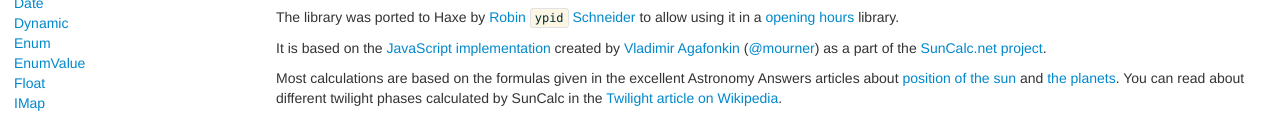
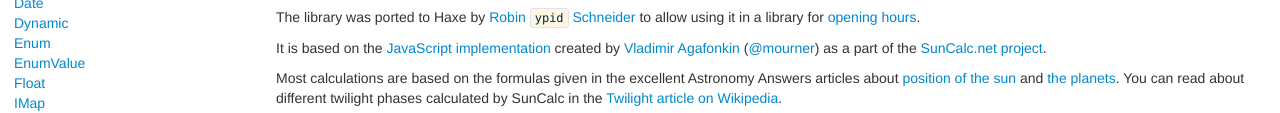
Before and after one commit to ypid/suncalc, a plain HTML site: page suncalc/SunCalc.html in a window 1280 px wide. Shown: the part 188-301 px from the top of the page. Drawn offline with Linux system fonts and the light colour scheme.

Commit message:
Auto commit without commit message.

```diff
--- a/suncalc/SunCalc.html
+++ b/suncalc/SunCalc.html
@@ -2,7 +2,7 @@
 <html lang="en"><head><meta charset="utf-8"/><link href="../bootstrap-combined.min.css" rel="stylesheet" /><script type="text/javascript" src="../jquery-1.9.1.min.js"></script><script type="text/javascript" src="../bootstrap.min.js"></script><link href="../styles.css" rel="stylesheet" /><link rel="icon" href="../favicon.ico" type="image/x-icon"></link><script type="text/javascript" src="../nav.js"></script><script type="text/javascript" src="../index.js"></script><script type="text/javascript">var dox = {rootPath: "../",platforms: ["doc"]};</script><title>SunCalc</title></head><body><div class="navbar navbar-inverse navbar-fixed-top"><div class="navbar-inner"><form class="navbar-search pull-left" id="searchForm"><input id="search" type="text" class="search-query" placeholder="Filter" autocomplete="off"/></form><ul class="nav"><li id="select-platform" class="dropdown"><a href="#" class="dropdown-toggle" data-toggle="dropdown">Platform<b class="caret"></b></a><ul class="dropdown-menu"><li data="all"><a href="#">All Platforms</a></li><li data="doc"><a href="#">doc</a></li></ul></li></ul></div></div><div id="container"><div id="nav"></div><div id="content"><div class="header"><h1><code><span class="directive">class </span><span class="type">suncalc.SunCalc</span></code></h1></div><div class="body"><p class="availability">Available on all platforms</p><div class="doc"><p>The SunCalc module allows to calculate sun position,
     sunlight phases (times for sunrise, sunset, dusk, etc.),
     moon position and lunar phase for the given location and time.</p>
-<p>    The library was ported to Haxe by <a href="https://github.com/ypid">Robin <code>ypid</code> Schneider</a> to allow using it in a <a href="https://github.com/opening-hours/opening_hours.js/issues/136">opening hours</a> library.</p>
+<p>    The library was ported to Haxe by <a href="https://github.com/ypid">Robin <code>ypid</code> Schneider</a> to allow using it in a library for <a href="https://github.com/opening-hours/opening_hours.js/issues/136">opening hours</a>.</p>
 <p>    It is based on the <a href="https://github.com/mourner/suncalc">JavaScript implementation</a>
     created by <a href="http://agafonkin.com/en">Vladimir Agafonkin</a> (<a href="https://github.com/mourner">@mourner</a>)
     as a part of the <a href="http://suncalc.net">SunCalc.net project</a>.</p>
```
